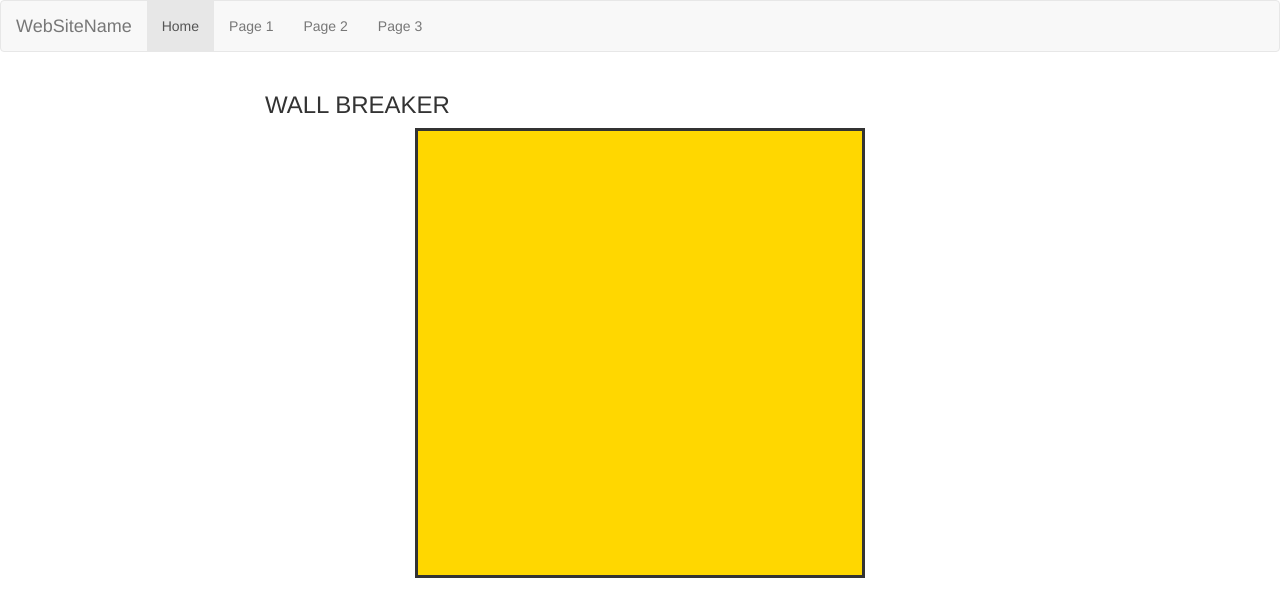
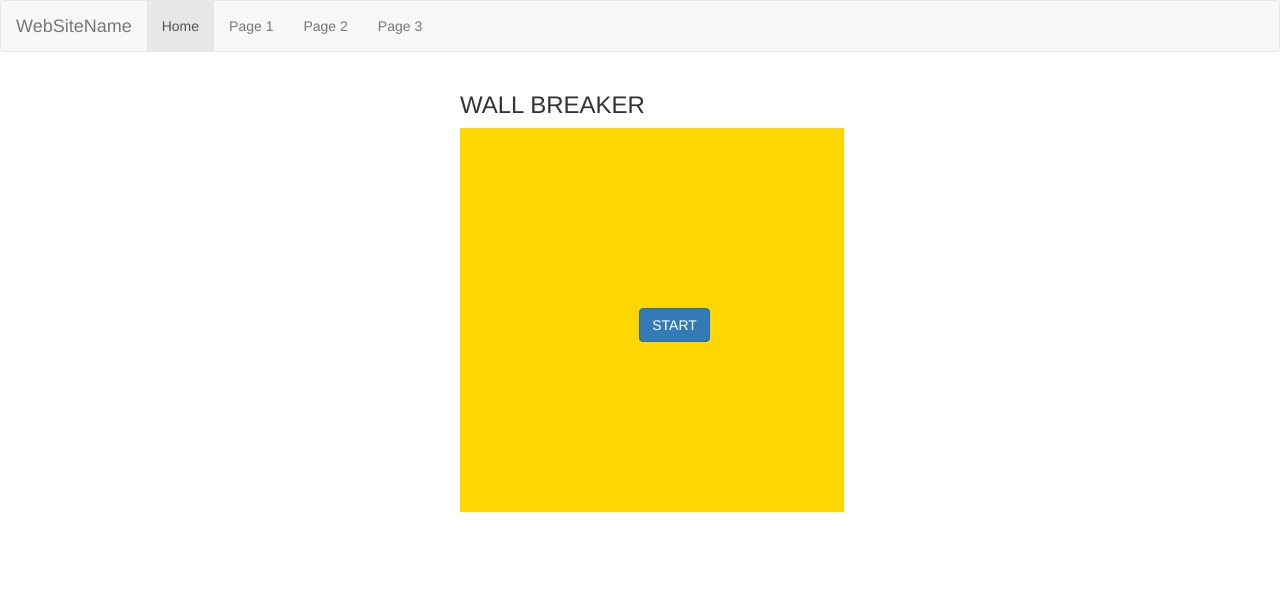
Before and after one commit to budhathokg1/Wall-Breaker, a website: page src/index.html in a window 1280 px wide. Drawn offline with nearby package versions, Linux system fonts and the light colour scheme.

Commit message:
added a button

```diff
--- a/src/game.js
+++ b/src/game.js
@@ -1 +1,5 @@
-var box = {};
+function start(id){
+  document.getElementById(id).style.display = 'none';
+  document.getElementById(slider).style.display = "block";
+
+}
--- a/src/index.html
+++ b/src/index.html
@@ -4,12 +4,13 @@
   <title>Bootstrap Example</title>
   <meta charset="utf-8">
   <meta name="viewport" content="width=device-width, initial-scale=1">
+  <link rel="stylesheet" href="./style.css">
+
   <link rel="stylesheet" href="https://maxcdn.bootstrapcdn.com/bootstrap/3.3.7/css/bootstrap.min.css">
   <script src="https://ajax.googleapis.com/ajax/libs/jquery/3.2.1/jquery.min.js"></script>
   <script src="https://maxcdn.bootstrapcdn.com/bootstrap/3.3.7/js/bootstrap.min.js"></script>
+  <script src = "./game.js" type = "text/javascript"></script>
 
-  <script src = "./game.js" type = "text/javascript"></script>
-<link rel="stylesheet" href="./style.css">
 
 </head>
 <body>
@@ -29,18 +30,24 @@
 
 <div class="container">
   <div class="row">
-    <div class="col-sm-2">
+    <div class="col-sm-4">
     </div>
-    <div class="col-sm-8">
+    <div class="col-sm-4">
       <h3>WALL BREAKER</h3>
-    <div class = "container game" ></div>
+      <div class="game">
+        <div id="start-btn" class="btn btn-primary center" onclick="start(this.id);">START</div>
+        <div id="slider"></div>
+
+
     </div>
-    <div class="col-sm-2">
+    </div>
+    <div class="col-sm-4">
 
     </div>
   </div>
 
 </div>
+<script src="https://ajax.googleapis.com/ajax/libs/jquery/3.2.1/jquery.min.js"></script>
 
 </body>
 </html>
--- a/src/style.css
+++ b/src/style.css
@@ -1,6 +1,20 @@
 .game {
-        width: 450px;
-        height: 450px;
-        border-style:solid;
+
+        height: 30vw;
+        width: 30vw;
+        border-style: solid grey;
         background-color: gold;
 }
+
+.center{
+  margin-top: 14vw;
+  margin-left: 14vw;
+}
+
+#slider{
+  height: 10px;
+  width: 60px;
+  background-color: green;
+  margin: 180px 200px 30px 200px;
+  display: none;
+}
```
Also changed, not shown: 1 other file.
